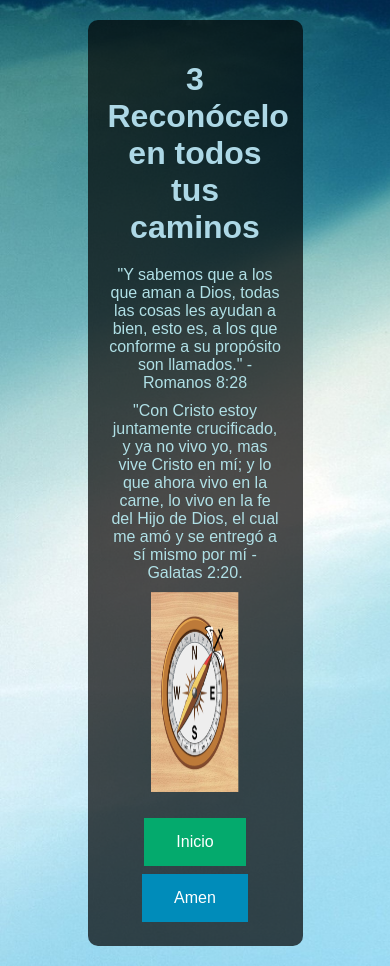
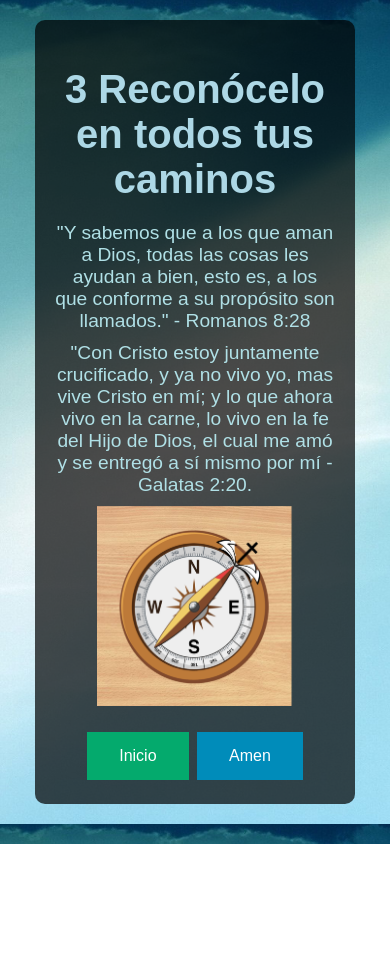
Before and after one commit to Sykzel/celula42confianzaenladireccion, a plain HTML site: page terceraparte.html in a window 390 px wide. After the commit the page ends 844 px from the top, so only its background shows below. Drawn offline with Linux system fonts and the light colour scheme.

Commit message:
Update terceraparte.html

```diff
--- a/terceraparte.html
+++ b/terceraparte.html
@@ -18,7 +18,7 @@
             background: rgba(0, 0, 0, 0.7);
             padding: 20px;
             border-radius: 10px;
-            max-width: 50%;
+            max-width: 80%;
             margin: auto;
         }
         h1 {
@@ -31,14 +31,7 @@
             margin: 10px 0;
             color: #b0e0e6;
         }
-        @media (max-width: 600px) {
-            h1 {
-                font-size: 2em;
-            }
-            p {
-                font-size: 1em;
-            }
-        }
+
         .button {
   border: none;
   color: white;
@@ -64,7 +57,7 @@
         </p>
 
 
-            <img src="img/Imagen6.png" alt="" width="50%" height="200px"> <br><br>
+            <img src="img/Imagen6.png" alt="" width="70%" height="200px"> <br><br>
             <a href="index.html"><button class="button button1">Inicio</button></a>
             <a href="https://www.biblegateway.com"><button class="button button2">Amen</button></a>
     </div>
```
